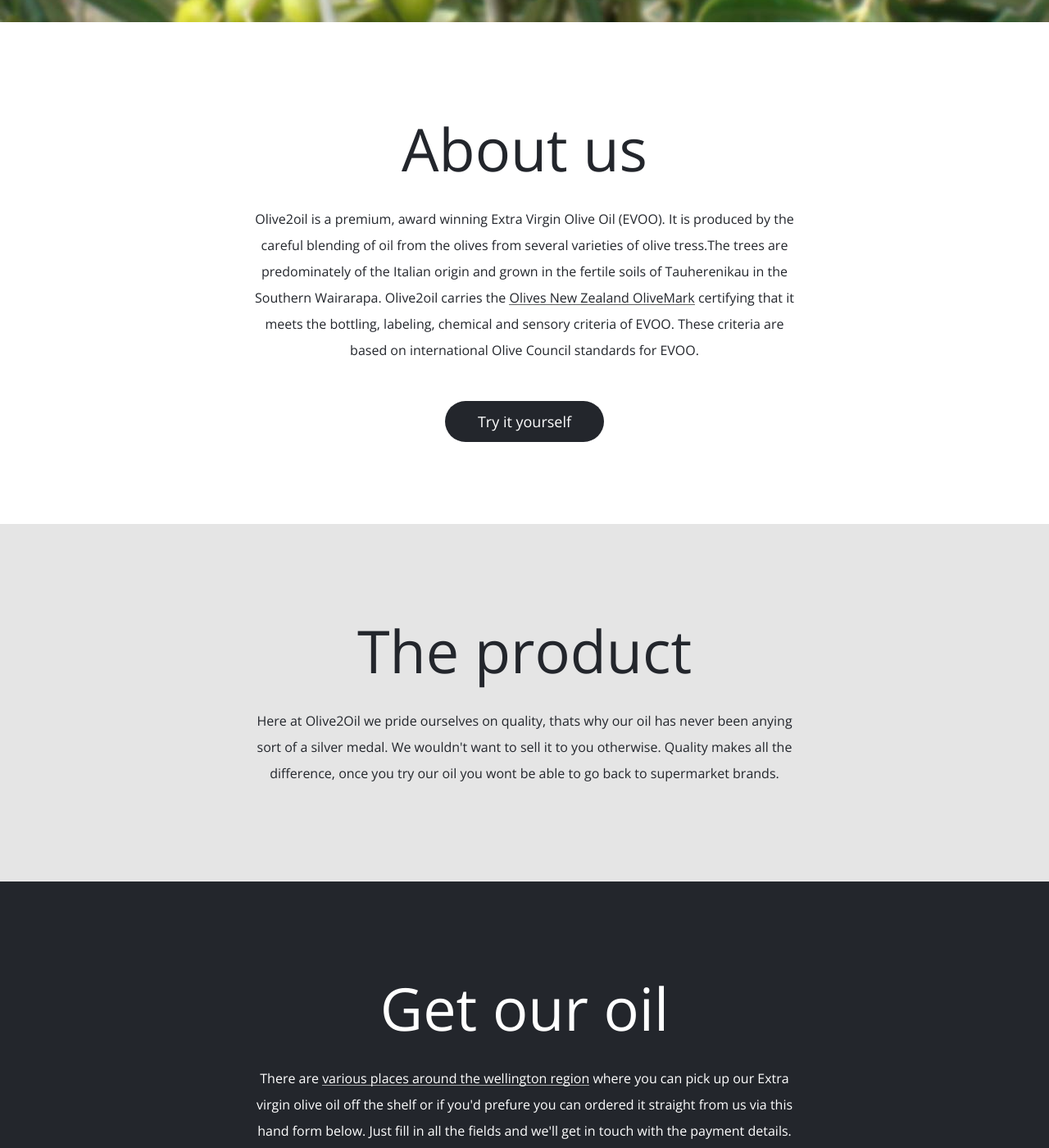
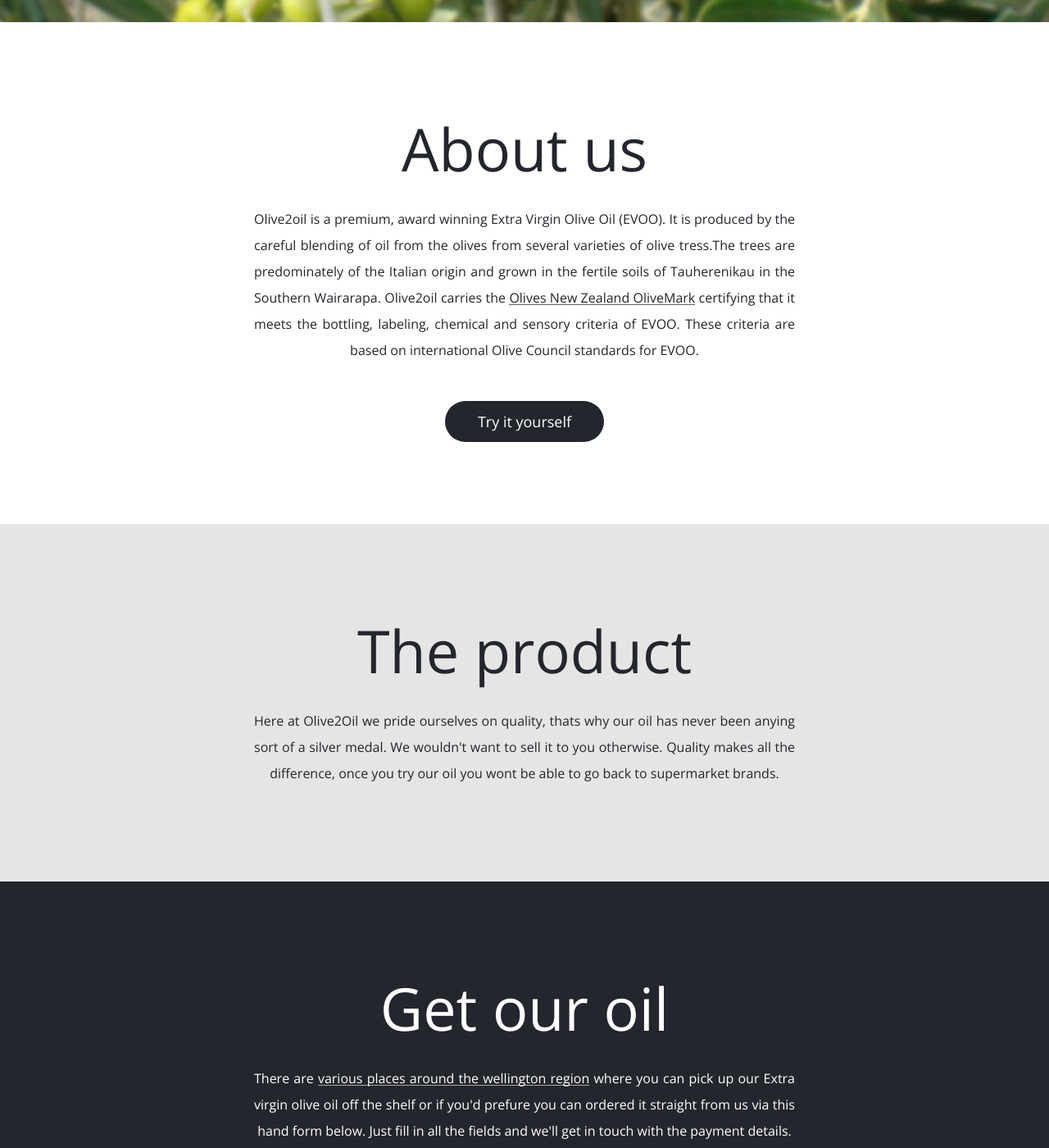
Before and after one commit to macorlett/olive2oil, a Jekyll site: the page built from index.md, in a window 1280 px wide and 1400 px high, scrolled down 573 px. Shown: the whole window at 82% size. Built offline with Jekyll 4.4.1, drawn with Linux system fonts in a browser that asks for light colours; nearby versions of some CDN libraries; Markdown is read by kramdown in place of the engine named in the settings.

Commit message:
Justify main and section text

```diff
--- a/_sass/_single-page.scss
+++ b/_sass/_single-page.scss
@@ -20,7 +20,8 @@
 	line-height: 1;
 }
 header,main,section{
-	text-align: center;
+	text-align: justify;
+	text-align-last: center;
 	line-height: 2;
 	padding: 50px 0px;
 }
```
